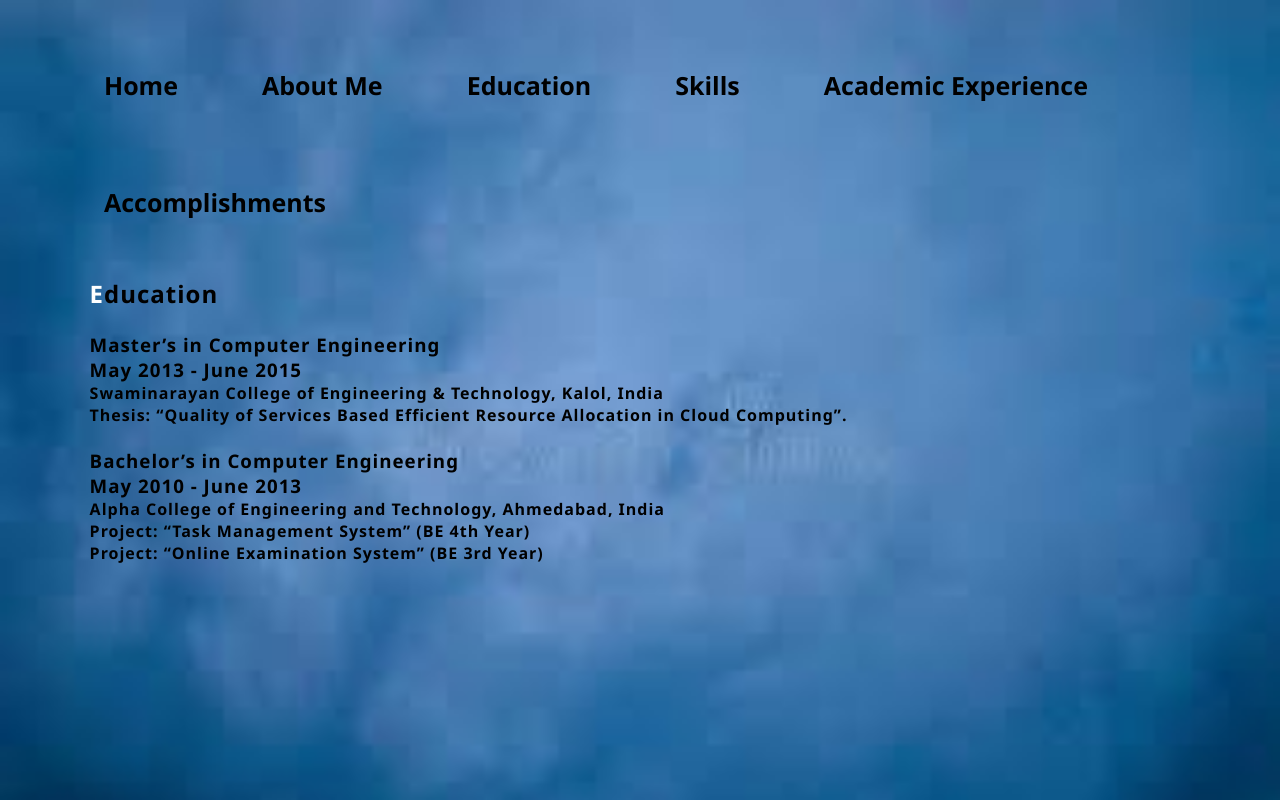
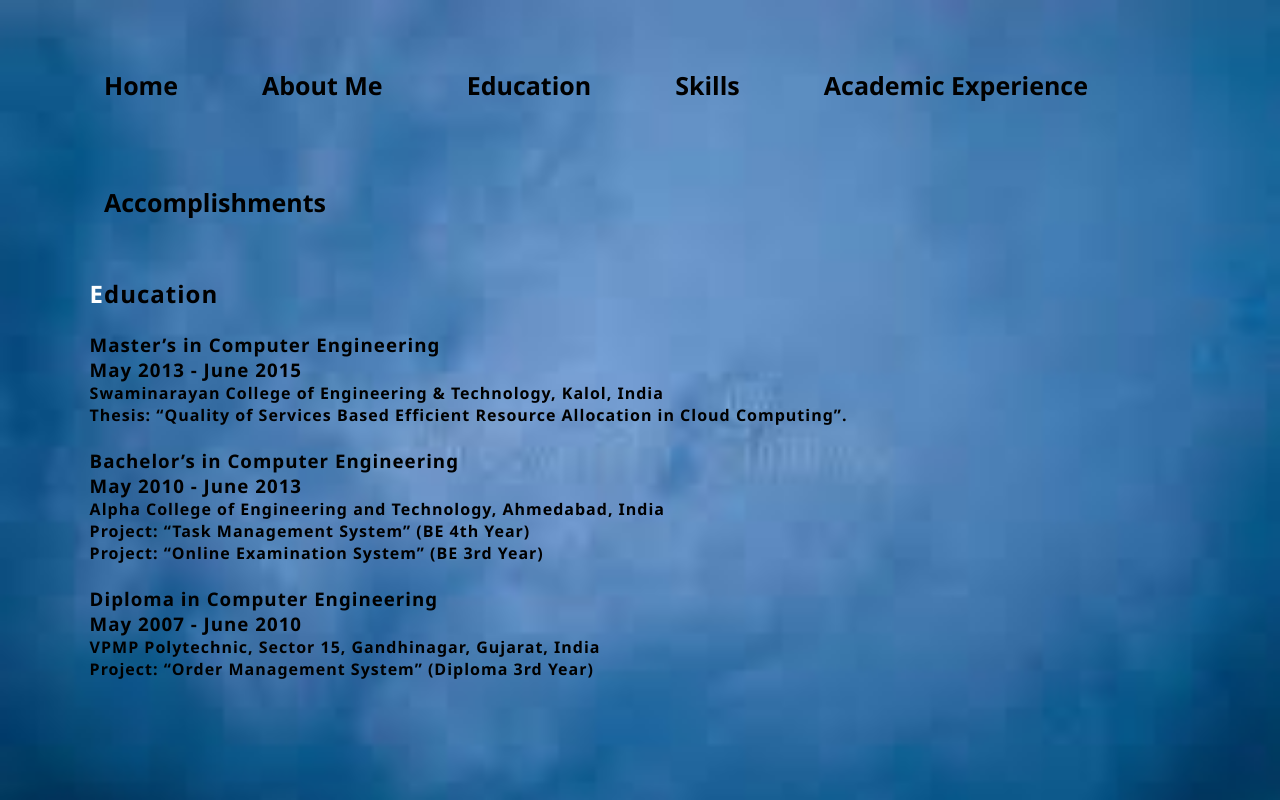
Before and after one commit to Riddhi009/Demo, a plain HTML site: page education.html in a window 1280 px wide. Drawn offline with Linux system fonts and the light colour scheme.

Commit message:
Update education.html

```diff
--- a/education.html
+++ b/education.html
@@ -32,7 +32,13 @@
 					       <br>Project: “Task Management System” (BE 4th Year)
 						   <br>Project: “Online Examination System” (BE 3rd Year)
                         </h4>
-
+                        <br>
+                        <h3>  Diploma in Computer Engineering
+                             <br> May 2007 - June 2010
+                        </h3>
+                        <h4>  VPMP Polytechnic, Sector 15, Gandhinagar, Gujarat, India
+                            <br>  Project: “Order Management System” (Diploma 3rd Year)
+                         </h4>
                 </div>
         </div>
         </body>
```
